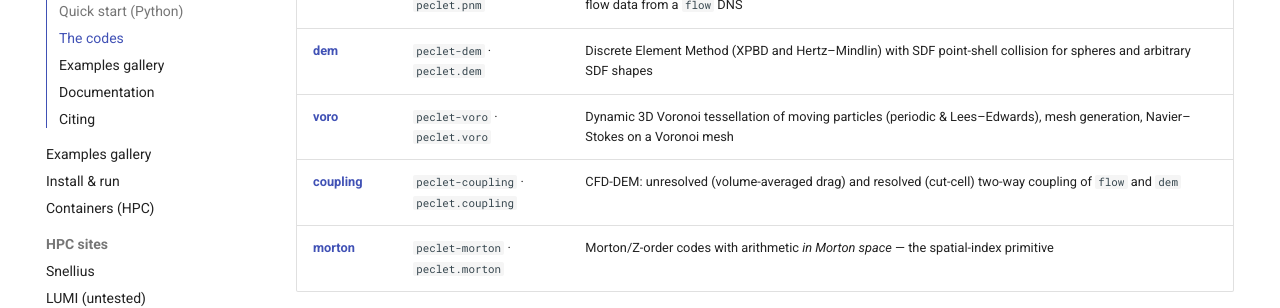
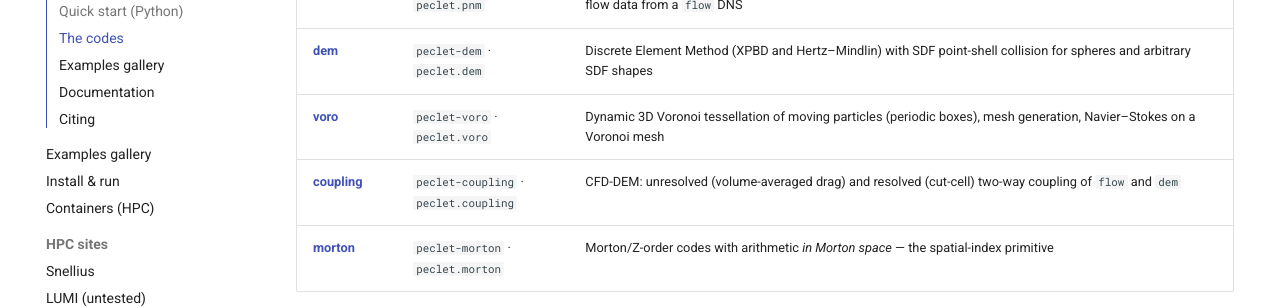
Before and after one commit to computational-chemical-engineering/peclet, an MkDocs documentation site: the page built from docs/index.md, in a window 1280 px wide and 900 px high, scrolled down 3454 px. Shown: the part 151-459 px from the top of the window. Built offline with MkDocs 1.6.1 and Material for MkDocs 9.7.7, drawn with Linux system fonts in a browser that asks for light colours; comment, search, counter and statistics services are not loaded.

Commit message:
docs: voro tessellates periodic boxes; Lees–Edwards existed only in the retired half-edge engine
README.md is the PyPI page of peclet and peclet-cu13, so the claim is removed before 1.4.0 uploads it
(voro's own README never carried it; voro/include has no Lees–Edwards code).

Co-Authored-By: Claude Opus 5.5 <noreply@anthropic.com>
Claude-Session: https://claude.ai/code/session_015fNTZgmz6U1bv2MRTM3bbF

```diff
--- a/docs/index.md
+++ b/docs/index.md
@@ -141,7 +141,7 @@ validated notebooks) · **[Python API reference](python/index.md)** · **[Instal
 | [**flow**](https://github.com/computational-chemical-engineering/peclet-flow) | `peclet-flow` · `peclet.flow` | Incompressible Navier–Stokes for porous media (staggered MAC or collocated grid, cut-cell IBM, multigrid), geometric VoF two-phase flow, moving analytic geometry |
 | [**pnm**](https://github.com/computational-chemical-engineering/peclet-pnm) | `peclet-pnm` · `peclet.pnm` | Pore-network extraction from SDF geometry (pores, watershed segmentation, throat topology) and network flow data from a `flow` DNS |
 | [**dem**](https://github.com/computational-chemical-engineering/peclet-dem) | `peclet-dem` · `peclet.dem` | Discrete Element Method (XPBD and Hertz–Mindlin) with SDF point-shell collision for spheres and arbitrary SDF shapes |
-| [**voro**](https://github.com/computational-chemical-engineering/peclet-voro) | `peclet-voro` · `peclet.voro` | Dynamic 3D Voronoi tessellation of moving particles (periodic & Lees–Edwards), mesh generation, Navier–Stokes on a Voronoi mesh |
+| [**voro**](https://github.com/computational-chemical-engineering/peclet-voro) | `peclet-voro` · `peclet.voro` | Dynamic 3D Voronoi tessellation of moving particles (periodic boxes), mesh generation, Navier–Stokes on a Voronoi mesh |
 | [**coupling**](https://github.com/computational-chemical-engineering/peclet-coupling) | `peclet-coupling` · `peclet.coupling` | CFD-DEM: unresolved (volume-averaged drag) and resolved (cut-cell) two-way coupling of `flow` and `dem` |
 | [**morton**](https://github.com/computational-chemical-engineering/peclet-morton) | `peclet-morton` · `peclet.morton` | Morton/Z-order codes with arithmetic *in Morton space* — the spatial-index primitive |
 
```
Also changed, not shown: CLAUDE.md (+1 -1 lines), README.md (+1 -1 lines).
